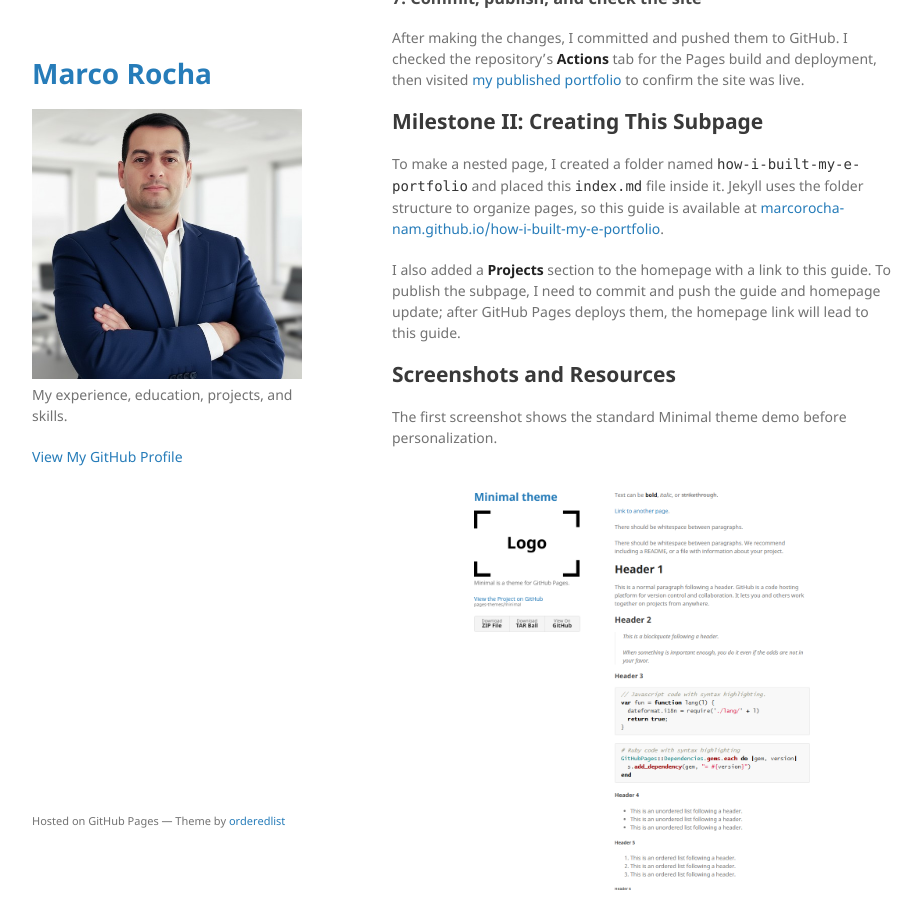
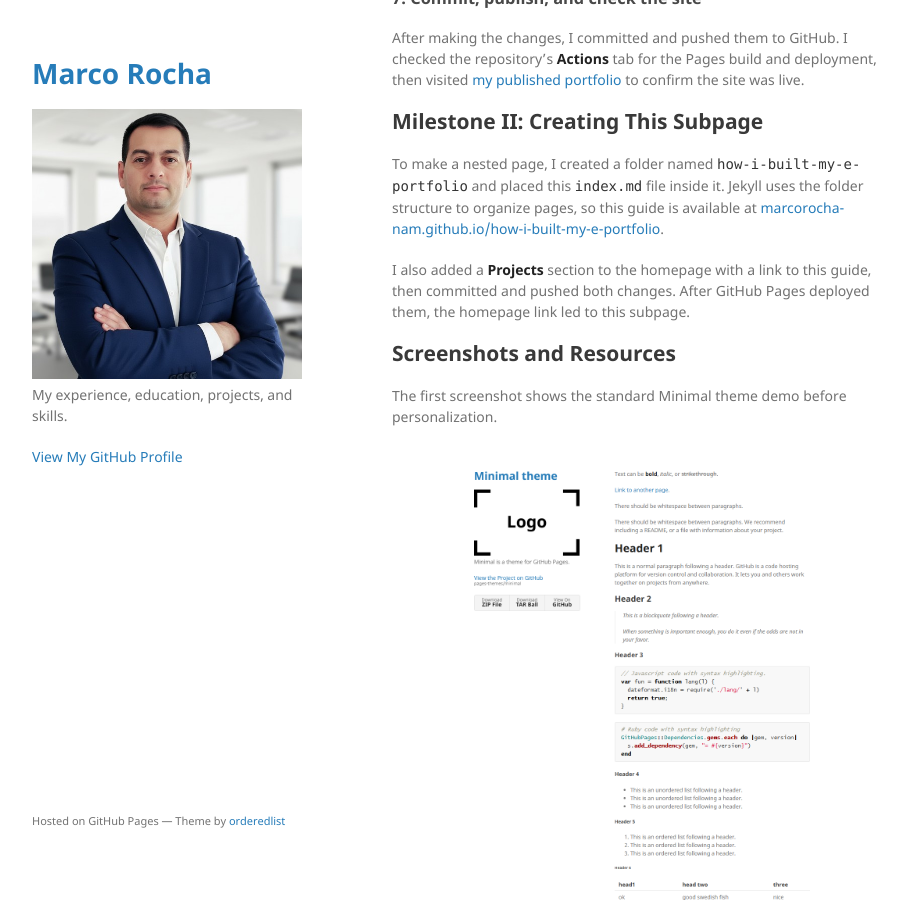
Before and after one commit to marcorocha-nam/marcorocha-nam.github.io, a Jekyll site: the page built from how-i-built-my-e-portfolio/index.md, in a window 1280 px wide and 900 px high, scrolled down 1136 px. Shown: the whole window, without its empty margins (178-1100 px from the left). Built offline with Jekyll 4.4.1, drawn with Linux system fonts in a browser that asks for light colours.

Commit message:
Clarify guide publication steps
Co-authored-by: Copilot <223556219+Copilot@users.noreply.github.com>

```diff
--- a/how-i-built-my-e-portfolio/index.md
+++ b/how-i-built-my-e-portfolio/index.md
@@ -43,7 +43,7 @@ After making the changes, I committed and pushed them to GitHub. I checked the r
 
 To make a nested page, I created a folder named `how-i-built-my-e-portfolio` and placed this `index.md` file inside it. Jekyll uses the folder structure to organize pages, so this guide is available at [marcorocha-nam.github.io/how-i-built-my-e-portfolio](https://marcorocha-nam.github.io/how-i-built-my-e-portfolio/).
 
-I also added a **Projects** section to the homepage with a link to this guide. To publish the subpage, I need to commit and push the guide and homepage update; after GitHub Pages deploys them, the homepage link will lead to this guide.
+I also added a **Projects** section to the homepage with a link to this guide, then committed and pushed both changes. After GitHub Pages deployed them, the homepage link led to this subpage.
 
 ## Screenshots and Resources
 
```
